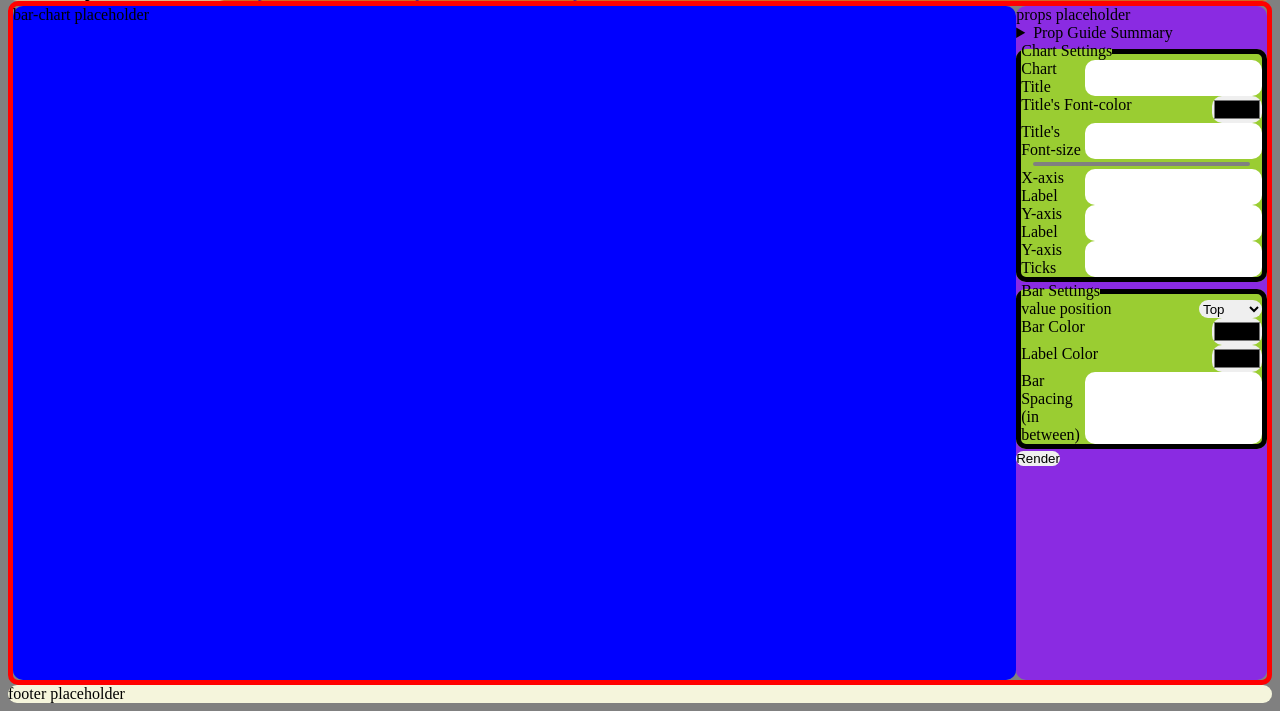
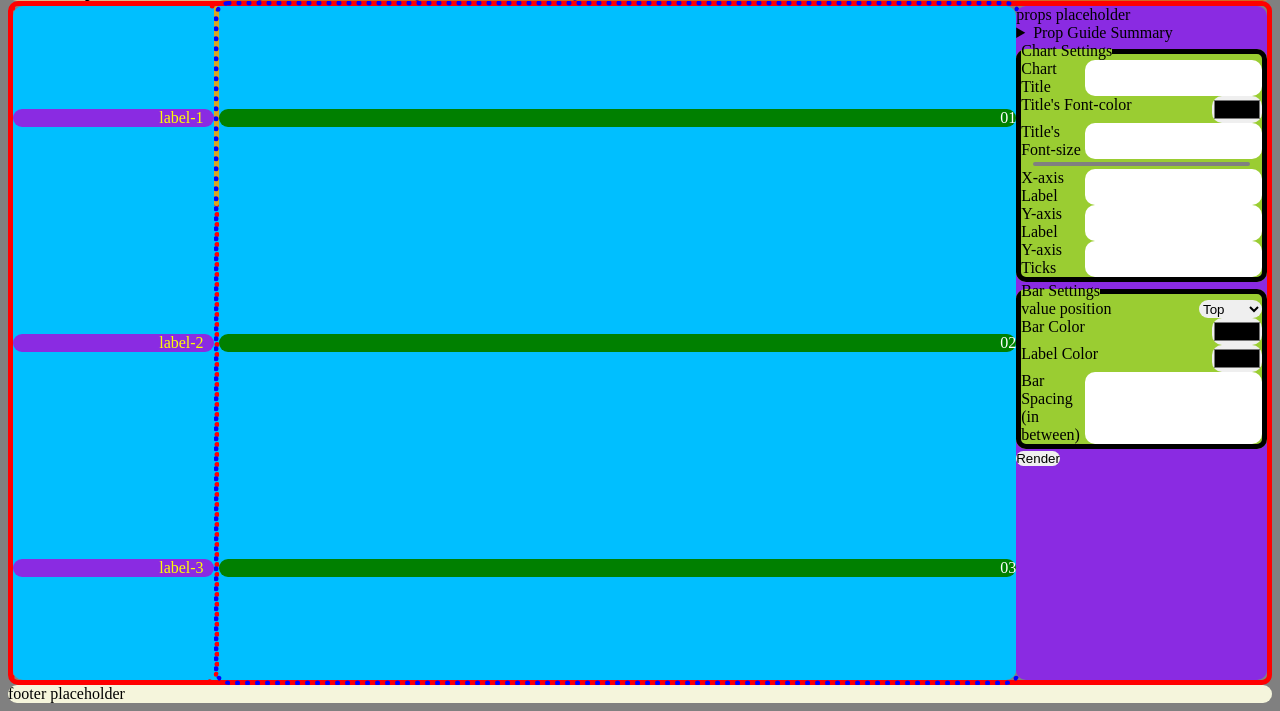
Before and after one commit to AH82/bar-chart, a website: page index.html in a window 1280 px wide. Shown: the part 89-800 px from the top of the page. Drawn offline with Linux system fonts and the light colour scheme.

Commit message:
code: build static mockup of chart: labels, x-axis, bars

```diff
--- a/index.html
+++ b/index.html
@@ -4,6 +4,7 @@
   <meta charset="UTF-8">
   <meta name="viewport" content="width=device-width, initial-scale=1.0">
   <link rel="stylesheet" href="styles/main.css">
+  <link rel="stylesheet" href="styles/chart.css">
   <title>Bar Chart Project (Demo)</title>
 </head>
 
@@ -39,8 +40,21 @@
 <!-- BAR CHART SECTION -->
 
   <section class="chart-container">
-    <section class="bar-chart">
-      bar-chart placeholder
+    <section class="bar-chart-container">
+
+      <div class="label-container">
+        <div class="label">label-1</div>
+        <div class="label">label-2</div>
+        <div class="label">label-3</div>
+      </div>
+
+      <div class="vl"></div> <!--  Vertical-line / x-axis -->
+
+      <div class="bar-container">
+        <div class="bar"><div class="value">01</div></div>
+        <div class="bar"><div class="value">02</div></div>
+        <div class="bar"><div class="value">03</div></div>
+      </div>
     </section>
 
 <!-- CHART & BAR SETTINGS -->
--- /dev/null
+++ b/styles/chart.css
@@ -0,0 +1,53 @@
+/* .chart-container { */
+section.bar-chart-container {
+  background-color: deepskyblue;
+  /* width: 50%; */
+  display: grid;
+  grid-template-columns: 20% auto 1fr;
+/*   grid-gap: 1em; */
+  /*margin: 2px 0%; /* just to see */
+
+}
+
+.label-container {
+  outline: 5px dotted red;
+/*   background-color: red; */
+}
+
+.bar-container {
+  outline: 5px dotted blue;
+}
+
+.label-container, .bar-container {
+  display: flex;
+  flex-direction: column;
+  justify-content: space-around;
+
+
+}
+
+.label {
+  background-color: blueviolet;
+  color: yellow;
+  text-align: right;
+  padding-right: 5%;
+}
+
+.vl { /* vertical-line as x-axis */
+  background-color: red;
+  border: 0;
+/*   border-left: 2px solid goldenrod; */
+  border-right: 5px solid goldenrod;
+  height: 200px;
+}
+
+.bar{
+  background-color: green;
+
+}
+
+.value {
+  color: white;
+  text-align: right;
+
+}
--- a/styles/main.css
+++ b/styles/main.css
@@ -1,3 +1,5 @@
+/* @import "chart.css"; */
+
 * {
   margin: 0;
   padding: 0;
@@ -41,7 +43,7 @@ section.chart-container {
   display: flex;
 
 }
-section.bar-chart {
+section.bar-chart-container {
   background-color: blue;  /* placeholder */
   /* width: 80%; */
   flex-grow: 1;
```
